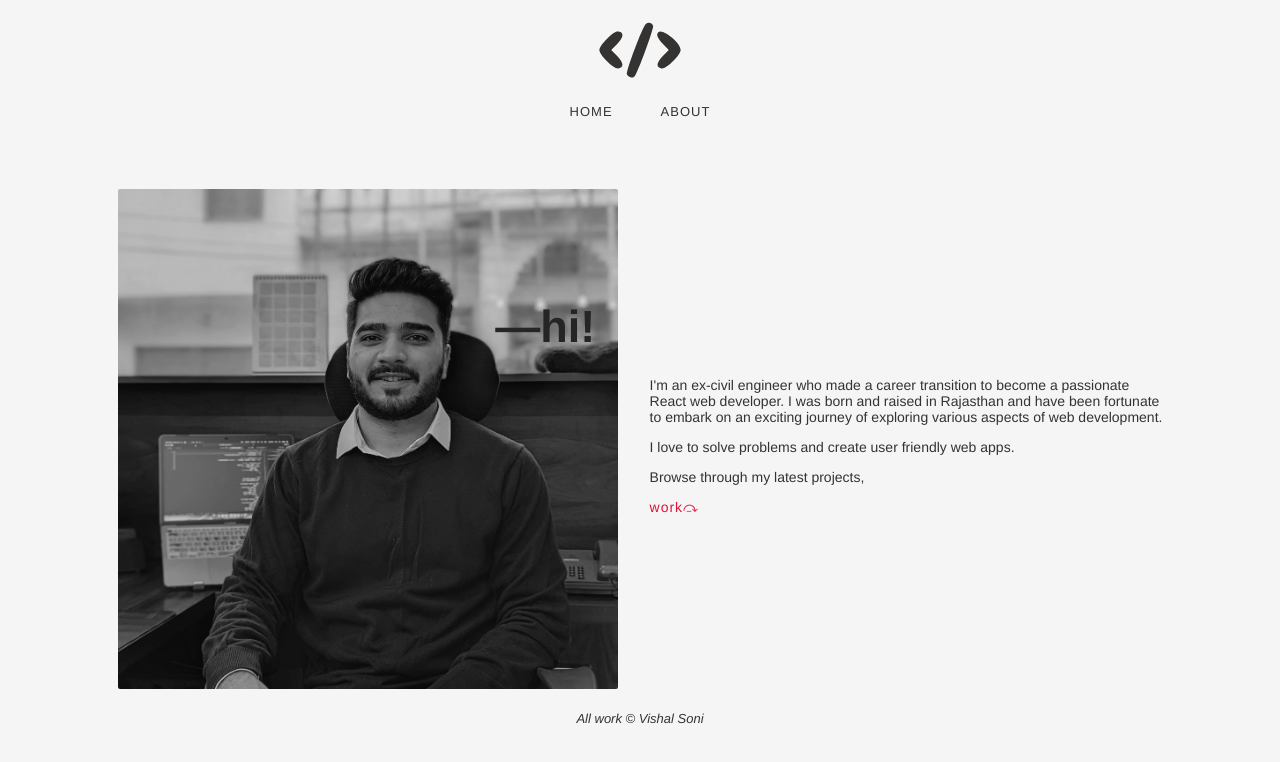
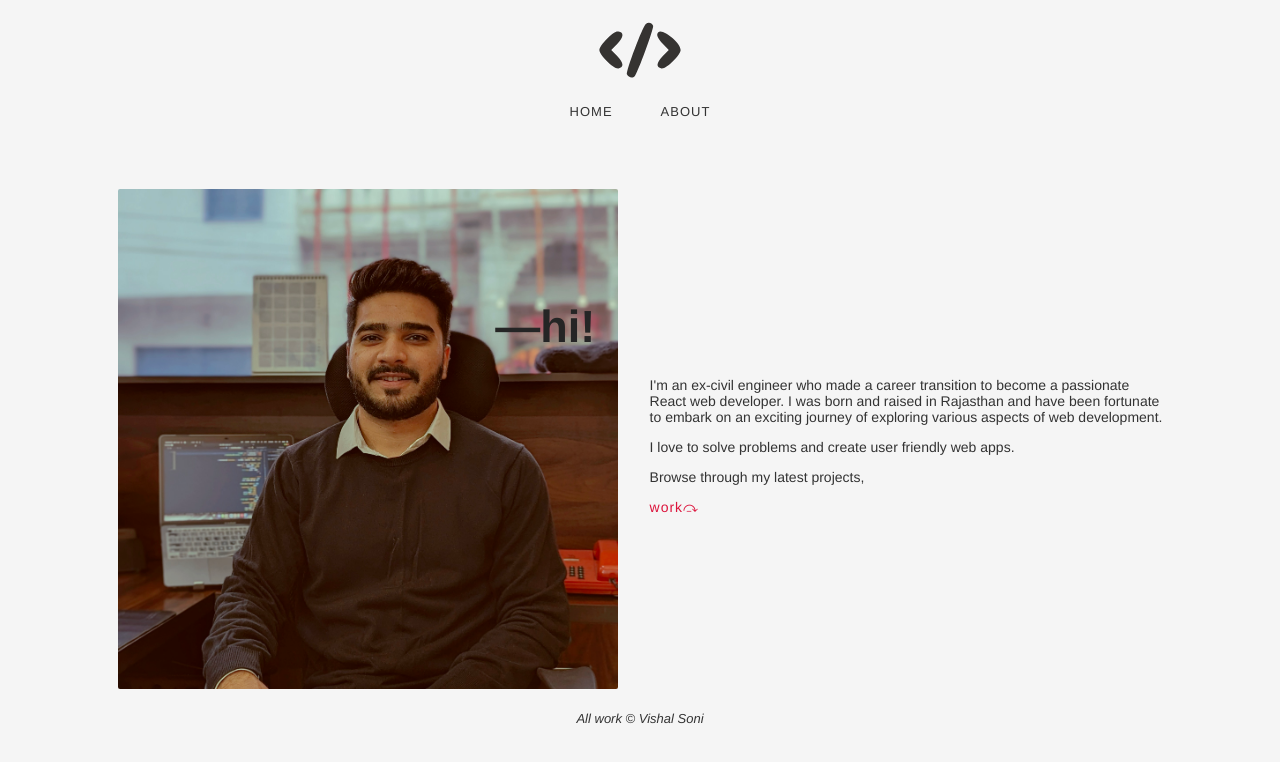
Before and after one commit to vishalsoni7/aboutvishal, a React (Create React App) app: page /about in a window 1280 px wide. Shown: the top 762 px of the page. Built offline with nearby package versions, Linux system fonts and the light colour scheme.

Commit message:
fixed - style

```diff
--- a/src/App.css
+++ b/src/App.css
@@ -7,6 +7,7 @@ body {
   background-color: whitesmoke;
   font-family: Helvetica, Arial, sans-serif;
   height: 100vh;
+  overflow: hidden;
 }
 
 .logo-img {
@@ -89,15 +90,15 @@ img {
   max-height: 500px;
   object-fit: cover;
   border-radius: 2px;
-  -webkit-filter: grayscale(0%);
+  /* -webkit-filter: grayscale(0%);
   filter: grayscale(200%);
-  transition: filter 250ms;
+  transition: filter 250ms; */
 }
 
-img:hover,
+/* img:hover,
 :focus {
   filter: grayscale(0%);
-}
+} */
 
 .P {
   font-size: 14px;
@@ -193,7 +194,7 @@ img:hover,
   }
 
   .projects {
-    font-size: 11.5px;
+    font-size: 12px;
   }
 
   .projects ol {
```
